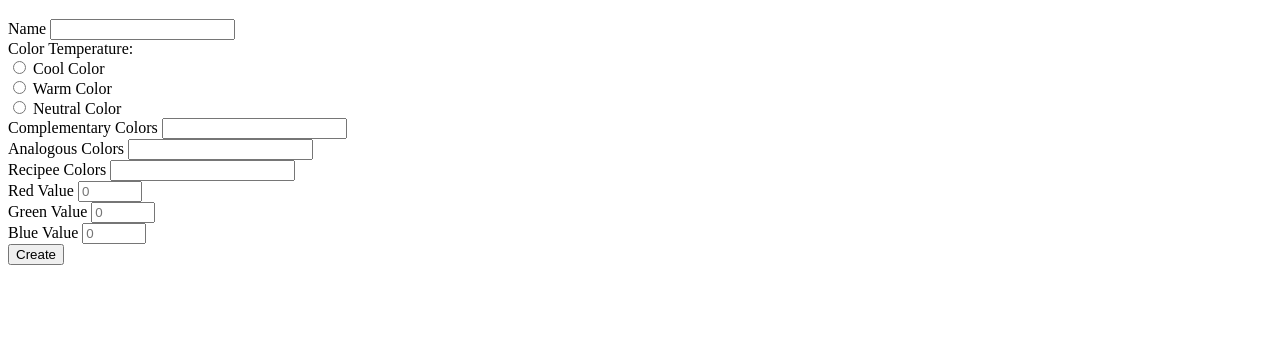
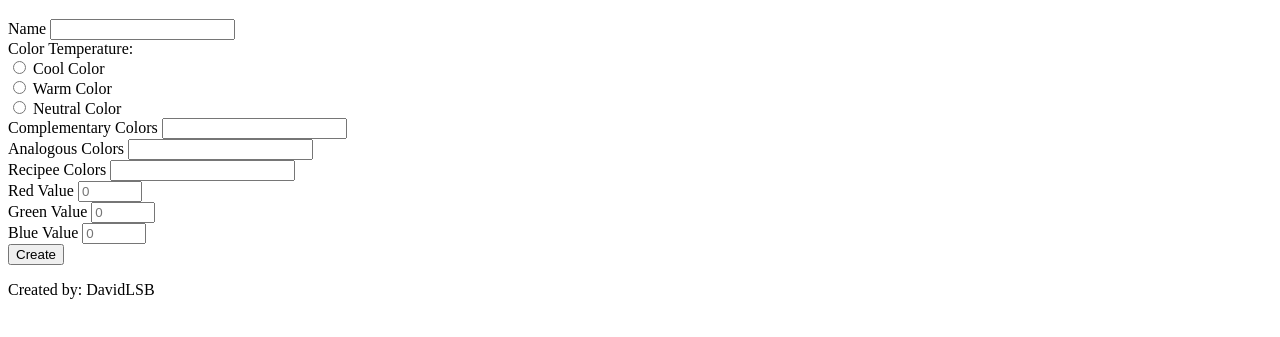
Before and after one commit to DavidLSB/Colors-web, a plain HTML site: page FrontEnd/Colors/Color-card/create.html in a window 1280 px wide. Shown: the part 107-444 px from the top of the page. Drawn offline with Linux system fonts and the light colour scheme.

Commit message:
added the footer to both htmls

```diff
--- a/FrontEnd/Colors/Color-card/create.html
+++ b/FrontEnd/Colors/Color-card/create.html
@@ -119,5 +119,7 @@
                 </form>
         </div>
 </body>
-
+<footer>
+    <p>Created by: DavidLSB</p>
+</footer>
 </html>
```
Also changed, not shown: FrontEnd/Colors/Color-card/edit.html (+3 -1 lines).
